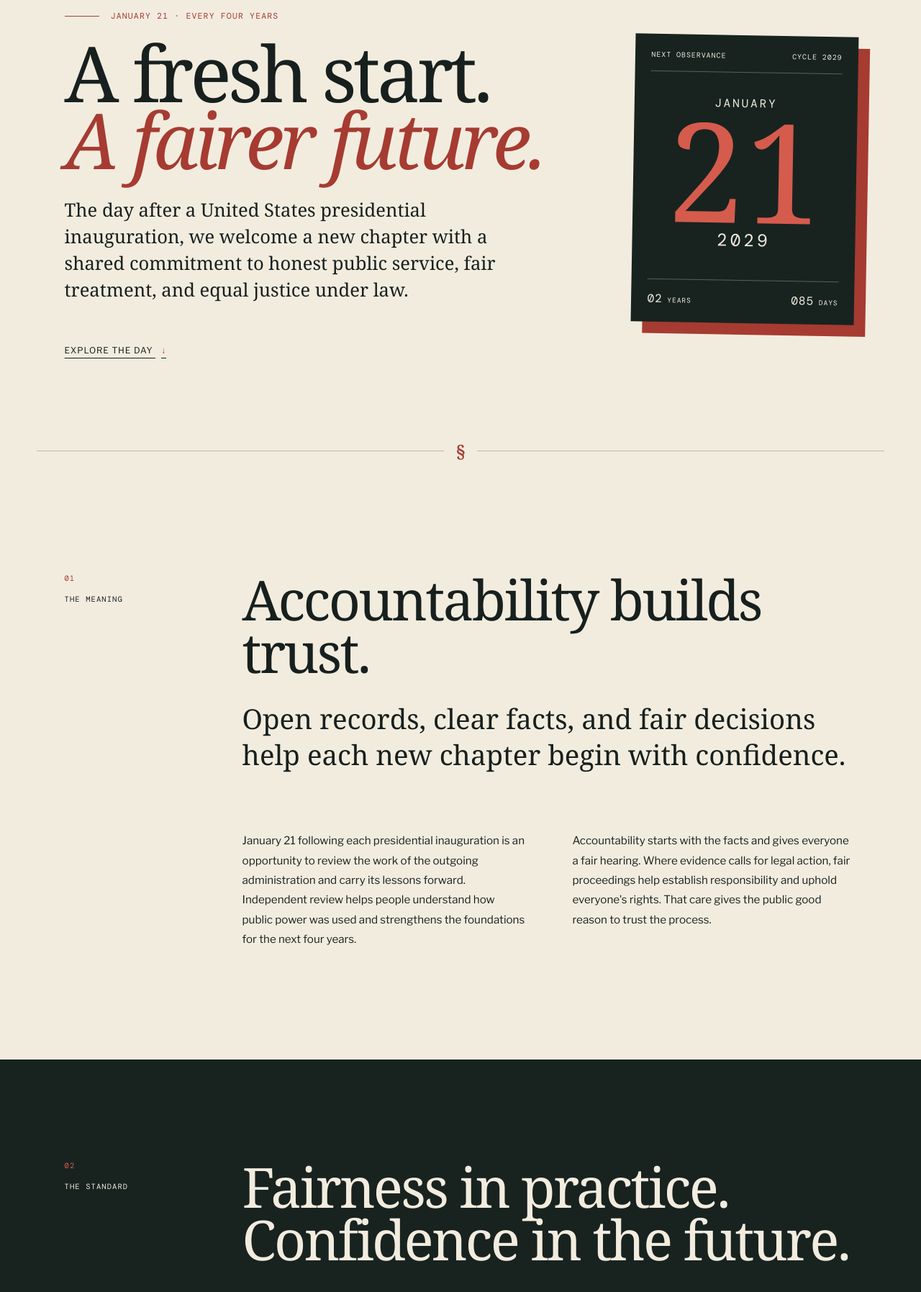
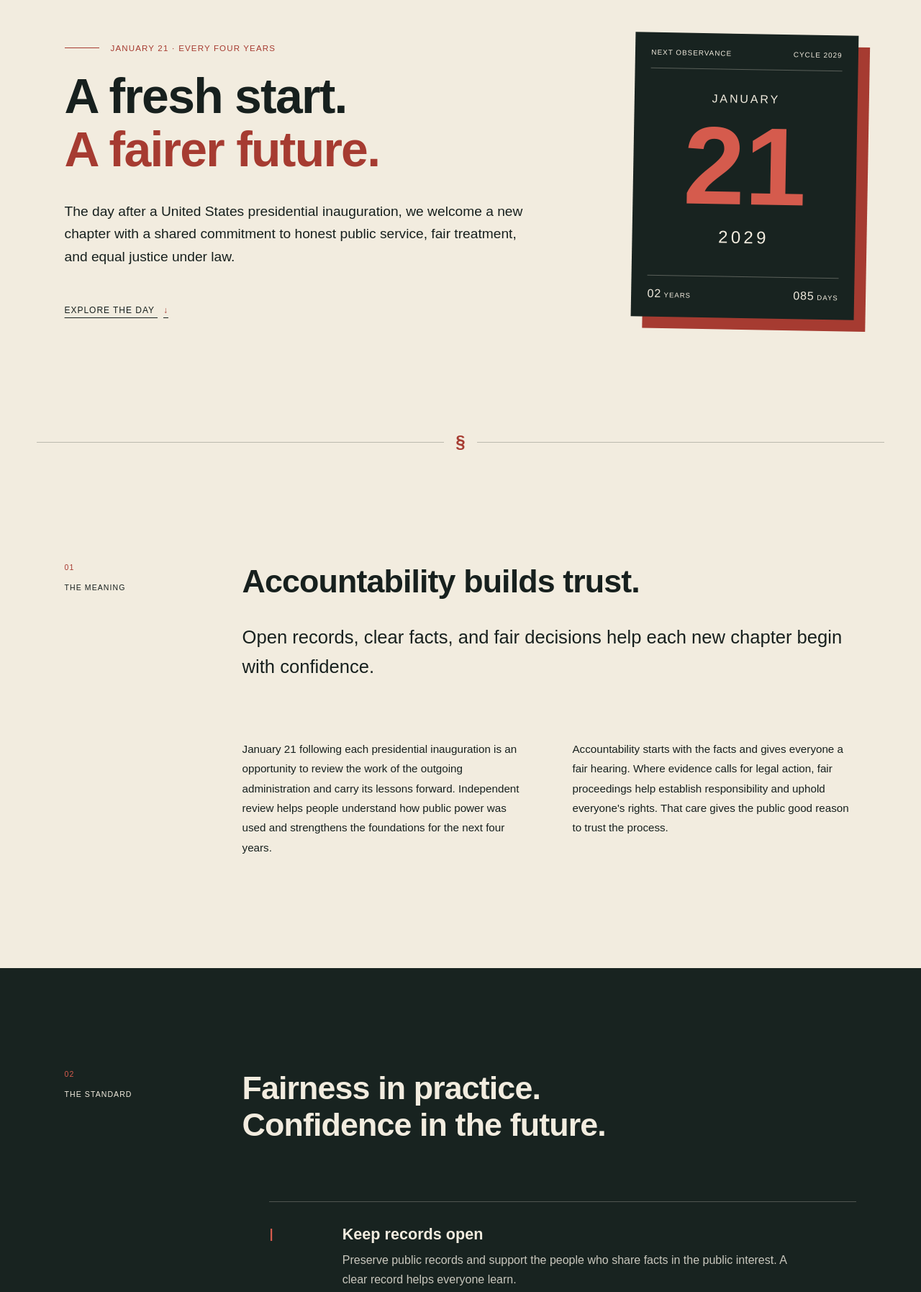
Before and after one commit to pierce403/accountability.day, a website: page index.html in a window 1280 px wide. Shown: the part 200-1995 px from the top of the page at 72% size. Drawn offline with nearby package versions, Linux system fonts and the light colour scheme; a web font is replaced by a local one.

Commit message:
Use standard system fonts throughout the site

```diff
--- a/styles.css
+++ b/styles.css
@@ -1,5 +1,3 @@
-@import url('https://fonts.googleapis.com/css2?family=DM+Mono:wght@300;400;500&family=Libre+Caslon+Display&family=Libre+Franklin:wght@400;500;600&display=swap');
-
 :root {
   --paper: #f2ecdf;
   --ink: #17201e;
@@ -7,78 +5,77 @@
   --sage: #687970;
   --night: #182320;
   --line: rgba(23, 32, 30, 0.25);
-  --serif: "Libre Caslon Display", Georgia, serif;
-  --sans: "Libre Franklin", Arial, sans-serif;
-  --mono: "DM Mono", monospace;
+  --font: Arial, Helvetica, sans-serif;
 }
 
 * { box-sizing: border-box; }
 html { scroll-behavior: smooth; }
-body { margin: 0; background: var(--paper); color: var(--ink); font-family: var(--sans); }
+body { margin: 0; background: var(--paper); color: var(--ink); font-family: var(--font); }
 a { color: inherit; }
 .skip-link { position: fixed; left: 1rem; top: -5rem; z-index: 10; padding: .8rem 1rem; background: var(--ink); color: white; }
 .skip-link:focus { top: 1rem; }
 
 .masthead { min-height: 88px; display: flex; align-items: center; justify-content: space-between; padding: 0 4vw; border-bottom: 1px solid var(--line); }
 .wordmark { display: flex; gap: .8rem; align-items: center; text-decoration: none; font-weight: 600; font-size: .88rem; letter-spacing: .05em; text-transform: uppercase; }
-.seal { display: grid; place-items: center; width: 34px; height: 34px; border: 1px solid var(--ink); border-radius: 50%; font-family: var(--serif); font-size: 1.3rem; }
+.seal { display: grid; place-items: center; width: 34px; height: 34px; border: 1px solid var(--ink); border-radius: 50%; font-size: 1.3rem; }
 nav { display: flex; gap: 2.2rem; }
 nav a { font-size: .76rem; letter-spacing: .09em; text-decoration: none; text-transform: uppercase; }
 nav a:hover, nav a:focus-visible { text-decoration: underline; text-underline-offset: .4rem; }
 
 .hero { min-height: calc(100vh - 88px); display: grid; grid-template-columns: minmax(0, 1.55fr) minmax(310px, .65fr); gap: 7vw; align-items: center; padding: clamp(4rem, 9vw, 9rem) 7vw; }
-.eyebrow, .section-label, .date-card-top, .countdown, footer { font-family: var(--mono); text-transform: uppercase; letter-spacing: .1em; }
+.eyebrow, .section-label, .date-card-top, .countdown, footer { text-transform: uppercase; letter-spacing: .1em; }
 .eyebrow { display: flex; align-items: center; gap: 1rem; color: var(--red); font-size: .72rem; }
 .eyebrow::before { content: ""; width: 3rem; border-top: 1px solid var(--red); }
-h1, h2, blockquote { font-family: var(--serif); font-weight: 400; }
-h1 { max-width: 900px; margin: 1.5rem 0 2rem; font-size: clamp(4rem, 8.4vw, 9rem); line-height: .87; letter-spacing: -.045em; }
-h1 em { color: var(--red); font-style: italic; }
-.dek { max-width: 650px; font-family: var(--serif); font-size: clamp(1.25rem, 2vw, 1.75rem); line-height: 1.45; }
+h1, h2, blockquote { font-weight: 600; }
+h1 { max-width: 900px; margin: 1.5rem 0 2rem; font-size: clamp(2.5rem, 5.3vw, 5.5rem); line-height: 1.1; letter-spacing: -.025em; }
+h1 em { color: var(--red); font-style: normal; }
+.dek { max-width: 650px; font-size: clamp(1.125rem, 1.5vw, 1.25rem); line-height: 1.65; }
 .text-link { display: inline-block; margin-top: 2rem; font-size: .75rem; letter-spacing: .08em; text-transform: uppercase; text-underline-offset: .4rem; }
 .text-link span { margin-left: .5rem; color: var(--red); }
 
 .date-card { background: var(--night); color: var(--paper); padding: 1.4rem; box-shadow: 16px 16px 0 var(--red); transform: rotate(1deg); }
 .date-card-top { display: flex; justify-content: space-between; border-bottom: 1px solid rgba(242,236,223,.3); padding-bottom: 1rem; font-size: .62rem; }
 .date-card time { display: grid; justify-items: center; padding: 2rem 0 2.5rem; }
-.month, .year { font-family: var(--mono); text-transform: uppercase; letter-spacing: .18em; }
+.month, .year { text-transform: uppercase; letter-spacing: .18em; }
 .month { font-size: 1rem; }
-.day { font-family: var(--serif); font-size: clamp(8rem, 15vw, 13rem); line-height: .85; color: #d55b4d; }
+.day { font-size: clamp(7rem, 12vw, 10rem); line-height: 1.1; font-weight: 600; color: #d55b4d; }
 .year { font-size: 1.5rem; }
 .countdown { display: flex; justify-content: space-between; border-top: 1px solid rgba(242,236,223,.3); padding-top: 1rem; font-size: .6rem; }
 .countdown strong { font-weight: 400; font-size: 1rem; }
+.countdown, .day, .year { font-variant-numeric: tabular-nums; }
 
 .rule { display: flex; align-items: center; gap: 1rem; padding: 0 4vw; color: var(--red); }
 .rule span { flex: 1; border-top: 1px solid var(--line); }
-.rule b { font-family: var(--serif); font-size: 1.5rem; }
+.rule b { font-size: 1.5rem; }
 .declaration, .principles { display: grid; grid-template-columns: minmax(130px, .3fr) minmax(0, 1.4fr); gap: 5vw; padding: clamp(6rem, 12vw, 12rem) 7vw; }
 .section-label { font-size: .66rem; }
 .section-label span { display: block; color: var(--red); margin-bottom: 1rem; }
 .section-label p { margin: 0; }
-.declaration h2, .principles h2 { margin: 0 0 2rem; font-size: clamp(3rem, 6vw, 6.2rem); line-height: .95; letter-spacing: -.035em; }
-.lead { max-width: 880px; margin: 0 0 5rem; font-family: var(--serif); font-size: clamp(1.6rem, 3vw, 2.8rem); line-height: 1.3; }
+.declaration h2, .principles h2 { margin: 0 0 2rem; font-size: clamp(2rem, 3.5vw, 3.75rem); line-height: 1.15; letter-spacing: -.02em; }
+.lead { max-width: 880px; margin: 0 0 5rem; font-size: clamp(1.25rem, 2vw, 1.65rem); line-height: 1.6; }
 .columns { columns: 2; column-gap: 4rem; max-width: 900px; }
 .columns p { break-inside: avoid; margin: 0; font-size: .95rem; line-height: 1.8; }
 
 .standard { background: var(--night); color: var(--paper); padding: clamp(6rem, 11vw, 10rem) 7vw; }
 .standard-intro { display: grid; grid-template-columns: minmax(130px, .3fr) minmax(0, 1.4fr); gap: 5vw; }
 .section-label.light span { color: #d55b4d; }
-.standard h2 { margin: 0 0 5rem; font-size: clamp(3rem, 6vw, 6.2rem); line-height: .95; letter-spacing: -.035em; }
+.standard h2 { margin: 0 0 5rem; font-size: clamp(2rem, 3.5vw, 3.75rem); line-height: 1.15; letter-spacing: -.02em; }
 .steps { list-style: none; margin: 0 0 0 calc(20% + 5vw); padding: 0; border-top: 1px solid rgba(242,236,223,.25); }
 .steps li { display: grid; grid-template-columns: 70px 1fr; gap: 2rem; padding: 2rem 0; border-bottom: 1px solid rgba(242,236,223,.25); }
-.step-number { color: #d55b4d; font-family: var(--serif); font-size: 1.5rem; }
-.steps h3 { margin: 0 0 .6rem; font-family: var(--serif); font-size: 2rem; font-weight: 400; }
+.step-number { color: #d55b4d; font-size: 1.5rem; }
+.steps h3 { margin: 0 0 .6rem; font-size: 1.35rem; font-weight: 600; }
 .steps p { max-width: 650px; margin: 0; color: #c9c7bd; line-height: 1.7; }
 
 .principles { padding-bottom: clamp(7rem, 14vw, 14rem); }
 .principle-grid { display: grid; grid-template-columns: 1fr 1fr; border-top: 1px solid var(--line); border-left: 1px solid var(--line); }
 .principle-grid article { min-height: 270px; padding: 2rem; border-right: 1px solid var(--line); border-bottom: 1px solid var(--line); }
-.principle-grid span { color: var(--red); font-family: var(--mono); font-size: .65rem; }
-.principle-grid h3 { margin: 3rem 0 1rem; font-family: var(--serif); font-size: 2.3rem; font-weight: 400; }
+.principle-grid span { color: var(--red); font-size: .65rem; }
+.principle-grid h3 { margin: 3rem 0 1rem; font-size: 1.5rem; font-weight: 600; }
 .principle-grid p { max-width: 330px; margin: 0; line-height: 1.6; }
 
 .closing { padding: clamp(7rem, 15vw, 15rem) 7vw; background: var(--red); color: var(--paper); text-align: center; }
-.closing blockquote { margin: 0; font-size: clamp(3.5rem, 7.5vw, 8rem); line-height: .95; letter-spacing: -.035em; }
-.closing p { margin: 3rem 0 0; font-family: var(--mono); font-size: .7rem; letter-spacing: .15em; text-transform: uppercase; }
+.closing blockquote { margin: 0; font-size: clamp(2.25rem, 4.5vw, 4.5rem); line-height: 1.2; letter-spacing: -.02em; }
+.closing p { margin: 3rem 0 0; font-size: .7rem; letter-spacing: .15em; text-transform: uppercase; }
 footer { display: grid; grid-template-columns: 1fr 2fr auto; gap: 2rem; padding: 2rem 4vw; background: #111816; color: var(--paper); font-size: .6rem; }
 footer p { margin: 0; }
 
```
